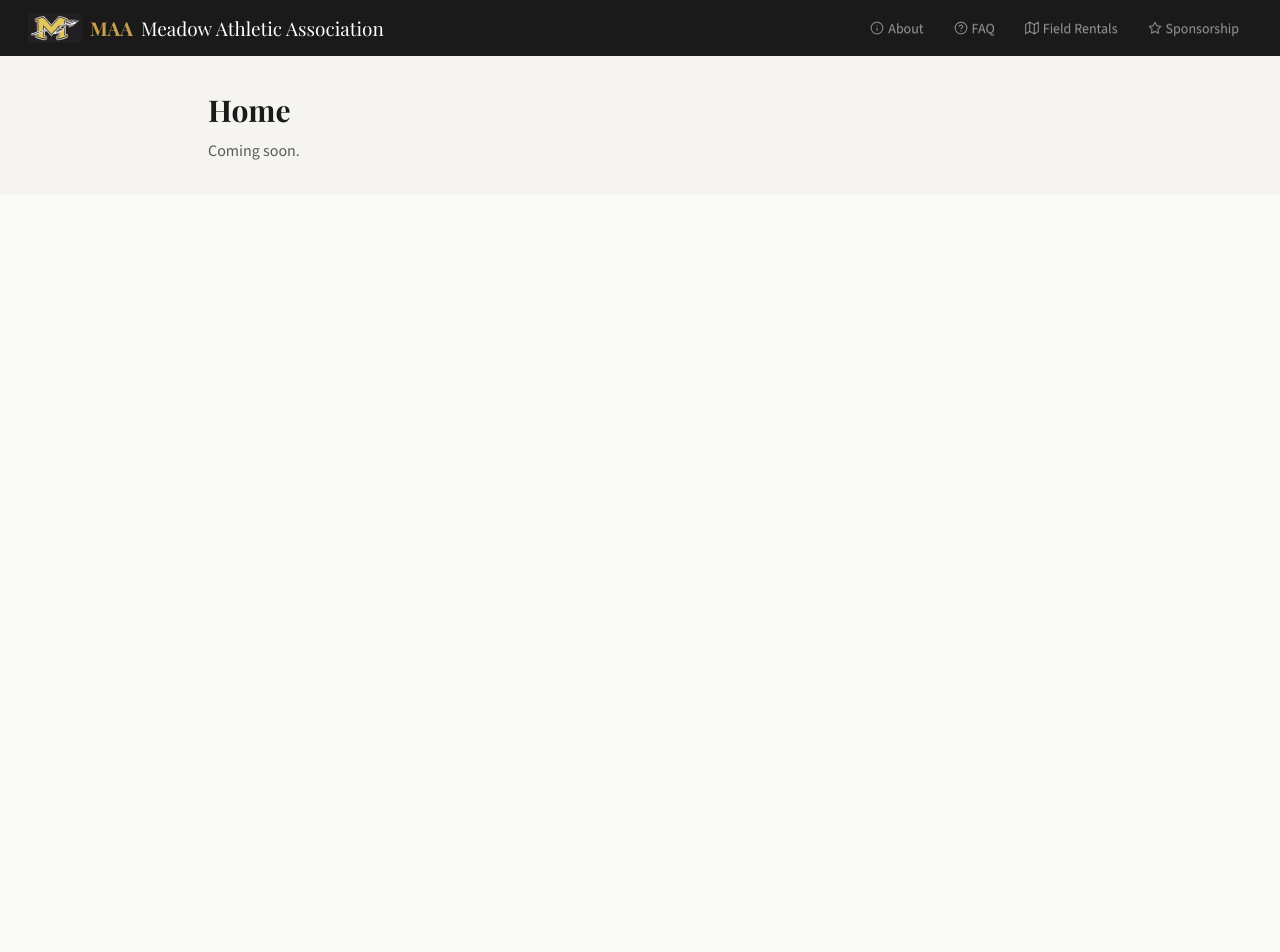
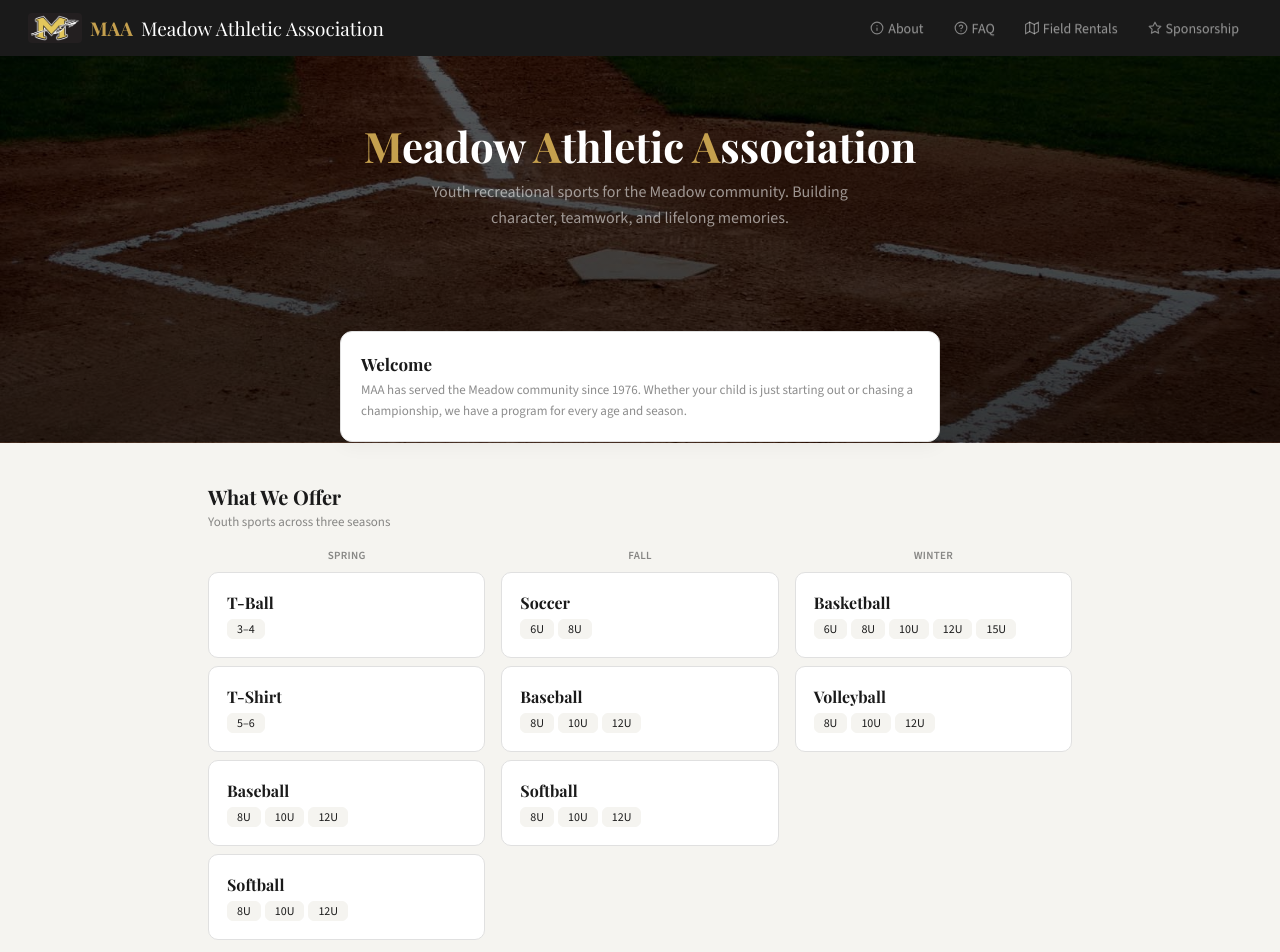
Before and after one commit to smithgotsurf/maa-frontend, a React (Vite) app: page / in a window 1280 px wide. Shown: the top 952 px of the page. Before the commit the page ends 800 px from the top, so only its background shows below. Built offline with nearby package versions, Linux system fonts and the light colour scheme.

Commit message:
Compose home page (Hero, Intro, ProgramsOffered, Outro)

```diff
--- a/src/pages/home/index.tsx
+++ b/src/pages/home/index.tsx
@@ -1,8 +1,90 @@
-export default function HomePage() {
+import { hero, intro, programsSection, outro } from './copy';
+import { programs } from './programs';
+
+function Hero() {
   return (
-    <div className="max-w-4xl mx-auto px-4 py-8">
-      <h1 className="text-[30px] font-bold mb-1.5">Home</h1>
-      <p className="text-base-content/70">Coming soon.</p>
+    <div
+      className="relative bg-cover bg-center px-7 text-white text-center overflow-hidden"
+      style={{
+        backgroundImage: `linear-gradient(rgba(0,0,0,.65),rgba(0,0,0,.78)),url('${hero.backgroundImage}')`,
+        padding: '64px 28px 180px',
+      }}
+    >
+      <h1 className="text-3xl md:text-[42px] font-bold leading-tight mb-1.5">
+        <span className="text-primary">M</span>eadow <span className="text-primary">A</span>
+        thletic <span className="text-primary">A</span>ssociation
+      </h1>
+      <p className="text-base opacity-55 max-w-[440px] mx-auto mb-8 leading-relaxed">
+        {hero.subhead}
+      </p>
     </div>
   );
 }
+
+function Intro() {
+  return (
+    <div className="card bg-white shadow-[0_3px_20px_rgba(0,0,0,.05)] border border-base-300 rounded-xl p-5 -mt-34 max-w-[600px] mx-auto relative z-10 mb-10">
+      <h3 className="text-[17px] font-bold">{intro.heading}</h3>
+      <p className="text-[13px] text-base-content/50 mt-0.5 leading-relaxed">{intro.body}</p>
+    </div>
+  );
+}
+
+function ProgramsOffered() {
+  return (
+    <>
+      <div className="mb-4">
+        <h3 className="text-[20px] font-bold">{programsSection.heading}</h3>
+        <p className="text-[13px] text-base-content/50">{programsSection.subhead}</p>
+      </div>
+      <div className="grid grid-cols-1 md:grid-cols-3 gap-4">
+        {programs.map((season) => (
+          <div key={season.label}>
+            <div className="text-[11px] font-semibold uppercase tracking-wide text-base-content/50 text-center mb-2">
+              {season.label}
+            </div>
+            {season.items.map((i) => (
+              <div
+                className="card bg-white border border-base-300 rounded-[10px] p-4.5 mb-2"
+                key={i.name}
+              >
+                <h4 className="font-serif font-semibold text-base">{i.name}</h4>
+                <ul className="flex flex-wrap gap-1 mt-1">
+                  {i.ages.map((a) => (
+                    <li key={a} className="badge badge-ghost badge-sm">
+                      {a}
+                    </li>
+                  ))}
+                </ul>
+              </div>
+            ))}
+          </div>
+        ))}
+      </div>
+    </>
+  );
+}
+
+function Outro() {
+  return (
+    <div className="mt-10 mb-4 text-center">
+      <h3 className="text-[20px] font-bold mb-1">{outro.heading}</h3>
+      <p className="text-[14px] text-base-content/60 leading-relaxed max-w-[600px] mx-auto">
+        {outro.body}
+      </p>
+    </div>
+  );
+}
+
+export default function HomePage() {
+  return (
+    <div>
+      <Hero />
+      <div className="max-w-4xl mx-auto px-4 py-6">
+        <Intro />
+        <ProgramsOffered />
+        <Outro />
+      </div>
+    </div>
+  );
+}
```
